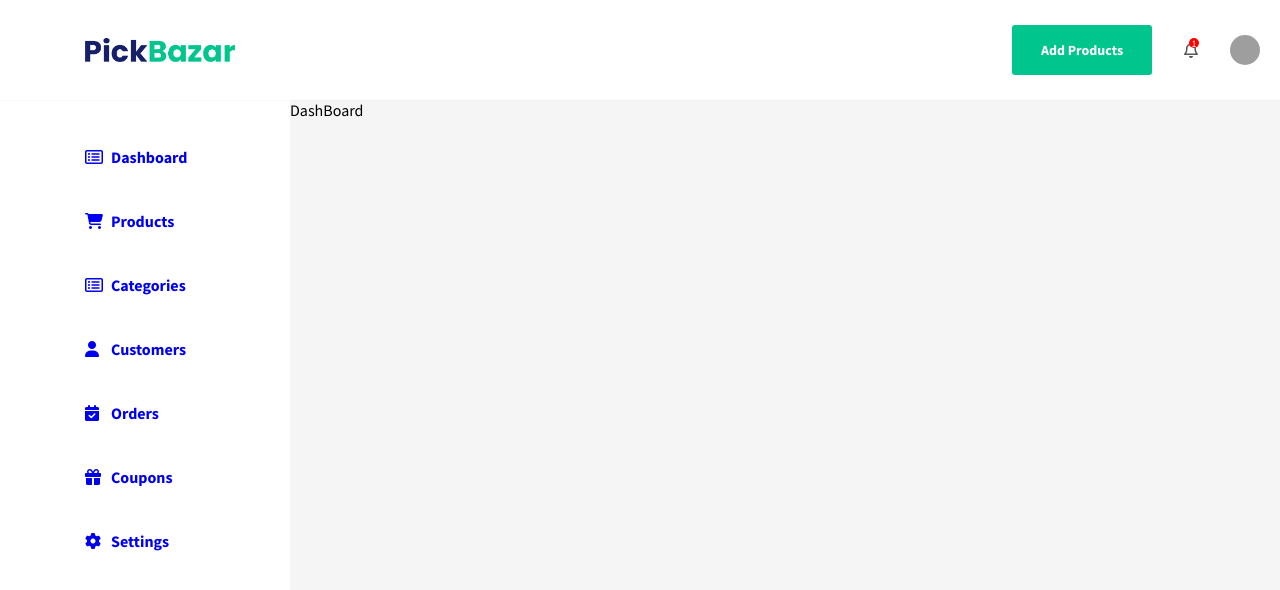
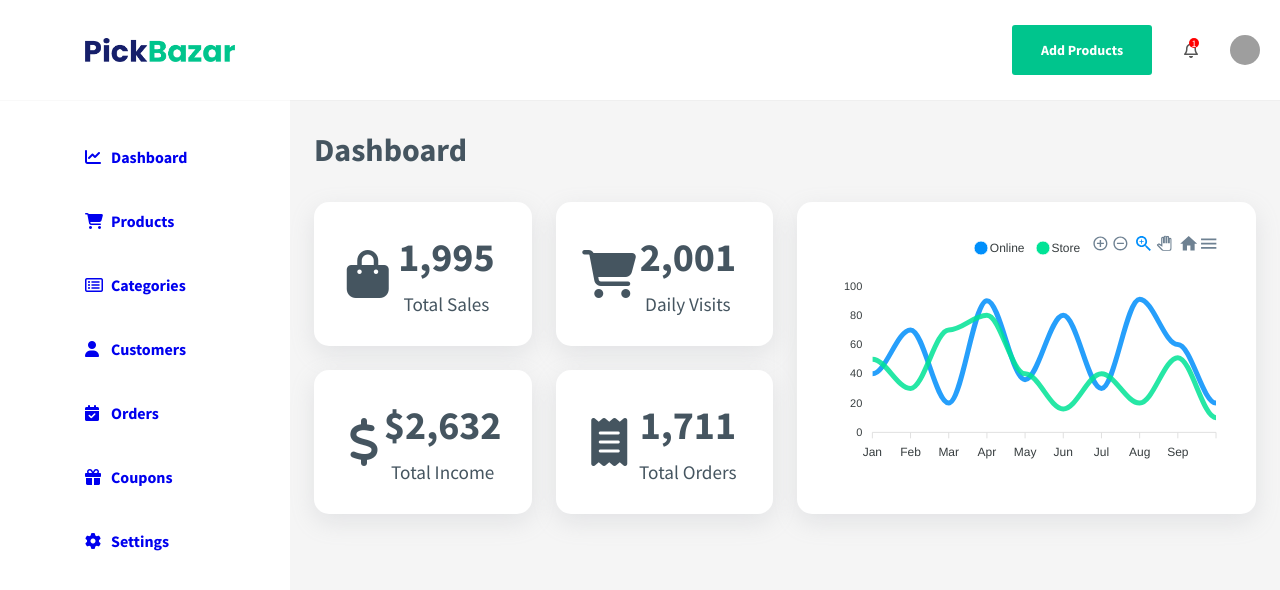
Before and after one commit to hchinh/ttcn-project, a React (Create React App) app: page /admin in a window 1280 px wide. Shown: the top 590 px of the page. Built offline with nearby package versions, Linux system fonts and the light colour scheme; grey boxes are pictures that could not be loaded; a web font is replaced by a local one.

Commit message:
make cards and chart

```diff
--- a/package.json
+++ b/package.json
@@ -12,11 +12,13 @@
     "@testing-library/jest-dom": "^5.14.1",
     "@testing-library/react": "^11.2.7",
     "@testing-library/user-event": "^12.8.3",
+    "apexcharts": "^3.27.2",
     "axios": "^0.21.1",
     "node-sass": "^4.14.1",
     "notistack": "^1.0.9",
     "query-string": "^7.0.1",
     "react": "^17.0.2",
+    "react-apexcharts": "^1.3.9",
     "react-dom": "^17.0.2",
     "react-hook-form": "^7.10.1",
     "react-redux": "^7.2.4",
--- /dev/null
+++ b/src/assets/data/card-data.json
@@ -0,0 +1,22 @@
+[
+  {
+    "icon": "fas fa-shopping-bag",
+    "count": "1,995",
+    "title": "Total sales"
+  },
+  {
+    "icon": "fas fa-shopping-cart",
+    "count": "2,001",
+    "title": "Daily visits"
+  },
+  {
+    "icon": "fas fa-dollar-sign",
+    "count": "$2,632",
+    "title": "Total income"
+  },
+  {
+    "icon": "fas fa-receipt",
+    "count": "1,711",
+    "title": "Total orders"
+  }
+]
--- a/src/components/SideBar/SideBar.jsx
+++ b/src/components/SideBar/SideBar.jsx
@@ -10,7 +10,7 @@ function SideBar(props) {
         <ul className="sidebar__list">
           <li className="sidebar__list-item">
             <NavLink to="/admin">
-              <i className="fa fa-list-alt sidebar__icon"></i>
+              <i className="fas fa-chart-line sidebar__icon"></i>
               <span>Dashboard</span>
             </NavLink>
           </li>
--- /dev/null
+++ b/src/components/StatusCard/StatusCard.jsx
@@ -0,0 +1,25 @@
+import React from 'react';
+import PropTypes from 'prop-types';
+import './StatusCard.scss';
+
+StatusCard.propTypes = {
+  icon: PropTypes.string,
+  count: PropTypes.string,
+  title: PropTypes.string,
+};
+
+function StatusCard({ icon, count, title }) {
+  return (
+    <div className="status-card">
+      <div className="status-card__icon">
+        <i className={icon}></i>
+      </div>
+      <div className="status-card__info">
+        <h4>{count}</h4>
+        <span>{title}</span>
+      </div>
+    </div>
+  );
+}
+
+export default StatusCard;
--- /dev/null
+++ b/src/components/StatusCard/StatusCard.scss
@@ -0,0 +1,59 @@
+.status-card {
+  padding: 30px;
+  display: flex;
+  align-items: center;
+  background-color: white;
+  box-shadow: rgba(149, 157, 165, 0.2) 0px 8px 24px;
+  border-radius: 15px;
+  position: relative;
+  overflow: hidden;
+  z-index: 1;
+  transition: #00c58d 0.5s ease 0s;
+
+  &__icon {
+    width: 30%;
+    height: 100%;
+    font-size: 3rem;
+    display: flex;
+    align-items: center;
+    justify-content: center;
+    z-index: 1;
+  }
+
+  &__info {
+    flex-grow: 1;
+    text-align: center;
+    z-index: 1;
+    text-transform: capitalize;
+
+    & > h4 {
+      font-size: 2.5rem;
+      margin-bottom: 10px;
+    }
+
+    & > span {
+      font-size: 1.2rem;
+    }
+  }
+}
+
+.status-card::before {
+  content: '';
+  width: 100%;
+  padding-top: 100%;
+  border-radius: 50%;
+  background-image: linear-gradient(to top right, #00c58d, #00f58d);
+  position: absolute;
+  left: -50%;
+  top: 0;
+  transform: scale(0);
+  transition: transform 0.8s ease 0s;
+}
+
+.status-card:hover::before {
+  transform: scale(3);
+}
+
+.status-card:hover {
+  color: white;
+}
--- a/src/features/Admin/components/Dashboard/Dashboard.jsx
+++ b/src/features/Admin/components/Dashboard/Dashboard.jsx
@@ -1,10 +1,87 @@
+import { Grid } from '@material-ui/core';
+import statusCards from 'assets/data/card-data.json';
+import StatusCard from 'components/StatusCard/StatusCard';
 import React from 'react';
 import './Dashboard.scss';
+import Chart from 'react-apexcharts';
 
 Dashboard.propTypes = {};
 
+const chartOptions = {
+  series: [
+    {
+      name: 'Online',
+      data: [40, 70, 20, 90, 36, 80, 30, 91, 60, 20],
+    },
+    {
+      name: 'Store',
+      data: [50, 30, 70, 80, 40, 16, 40, 20, 51, 10],
+    },
+  ],
+  options: {
+    color: ['#6ab04c', '#2980b9'],
+    chart: {
+      background: 'transparent',
+    },
+    dataLabels: {
+      enabled: false,
+    },
+    stroke: {
+      curve: 'smooth',
+    },
+    xaxis: {
+      categories: [
+        'Jan',
+        'Feb',
+        'Mar',
+        'Apr',
+        'May',
+        'Jun',
+        'Jul',
+        'Aug',
+        'Sep',
+      ],
+    },
+    legend: {
+      position: 'top',
+    },
+    grid: {
+      show: false,
+    },
+  },
+};
+
 function Dashboard(props) {
-  return <div className="dashboard">DashBoard</div>;
+  return (
+    <div className="dashboard">
+      <h3 className="dashboard__header">Dashboard</h3>
+      <Grid container spacing={3}>
+        <Grid item lg={6}>
+          <Grid container spacing={3}>
+            {statusCards.map((item, index) => (
+              <Grid item lg={6}>
+                <StatusCard
+                  icon={item.icon}
+                  count={item.count}
+                  title={item.title}
+                />
+              </Grid>
+            ))}
+          </Grid>
+        </Grid>
+        <Grid item lg={6}>
+          <div className="dashboard__card dashboard__full-height">
+            <Chart
+              options={chartOptions.options}
+              series={chartOptions.series}
+              type="line"
+              height="100%"
+            />
+          </div>
+        </Grid>
+      </Grid>
+    </div>
+  );
 }
 
 export default Dashboard;
--- a/src/features/Admin/components/Dashboard/Dashboard.scss
+++ b/src/features/Admin/components/Dashboard/Dashboard.scss
@@ -1,3 +1,26 @@
 .dashboard {
   flex: 4;
+  padding: 30px 24px 24px 24px;
+  color: #455560;
+
+  &__header {
+    margin-bottom: 32px;
+    text-transform: capitalize;
+    font-size: 2rem;
+  }
+
+  &__card {
+    padding: 30px;
+    background-color: white;
+    box-shadow: rgba(149, 157, 165, 0.2) 0px 8px 24px;
+    border-radius: 15px;
+  }
+
+  &__full-height {
+    height: 100%;
+  }
 }
+
+// .dashboard__card.dashboard__full-height {
+//   height: calc(100% - 24px);
+// }
--- a/src/features/Admin/components/Product/Product.scss
+++ b/src/features/Admin/components/Product/Product.scss
@@ -1,6 +1,6 @@
 .product {
   flex: 4;
-  padding: 30px 15px 15px 15px;
+  padding: 30px 24px 24px 24px;
 
   &__pagination {
     display: flex;
--- a/src/features/Admin/components/Product/ProductFilters.scss
+++ b/src/features/Admin/components/Product/ProductFilters.scss
@@ -7,7 +7,7 @@
   height: 128px;
   margin-bottom: 25px;
   padding: 40px;
-  border-radius: 7px;
+  border-radius: 10px;
 
   &__title {
     color: #161f6a;
--- a/src/features/Admin/components/Product/ProductItem.scss
+++ b/src/features/Admin/components/Product/ProductItem.scss
@@ -1,9 +1,9 @@
 .product-item {
   background-color: white;
-  margin: 0 4px 10px 4px;
-  width: 204px;
+  margin: 0 4.2px 8.4px 4.2px;
+  width: 200px;
   height: 265px;
-  border-radius: 7px;
+  border-radius: 15px;
   text-align: center;
   padding: 3px 8px;
   cursor: pointer;
```
Also changed, not shown: 1 other file (tests, documents, lock files or other folders).
